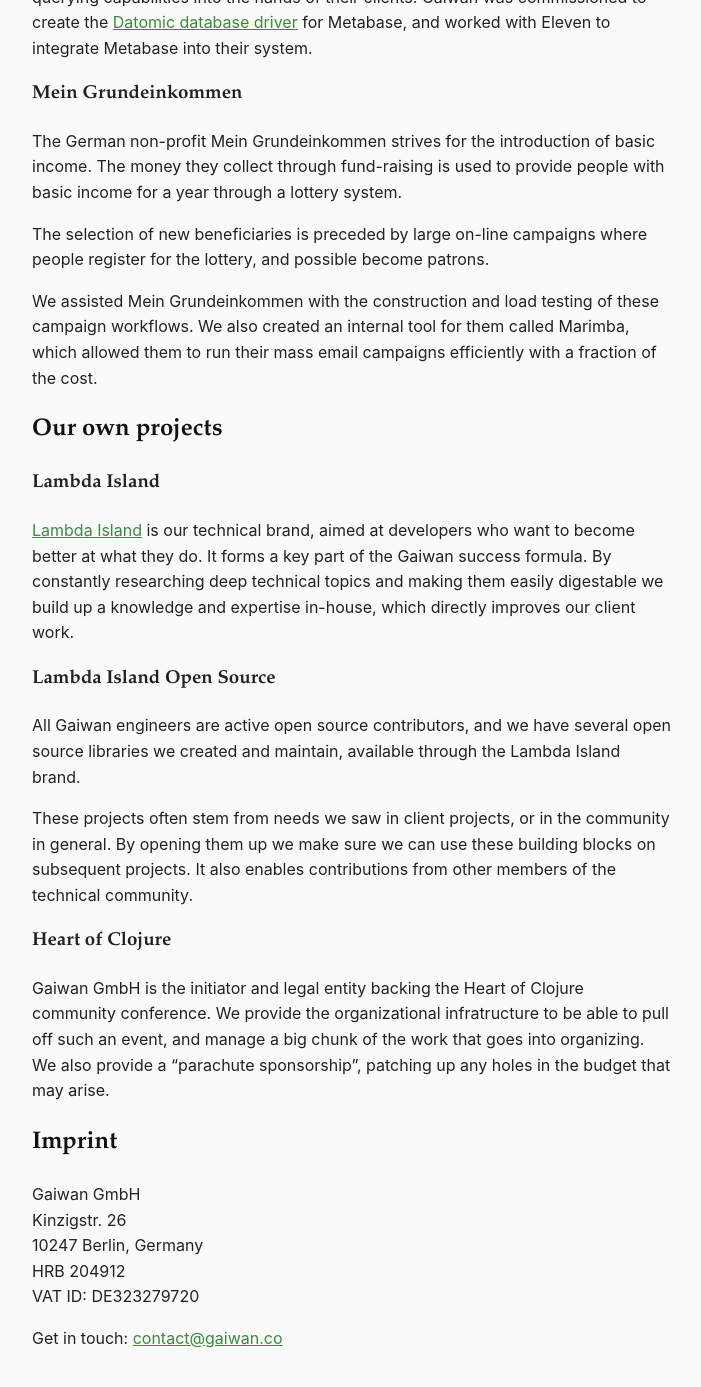
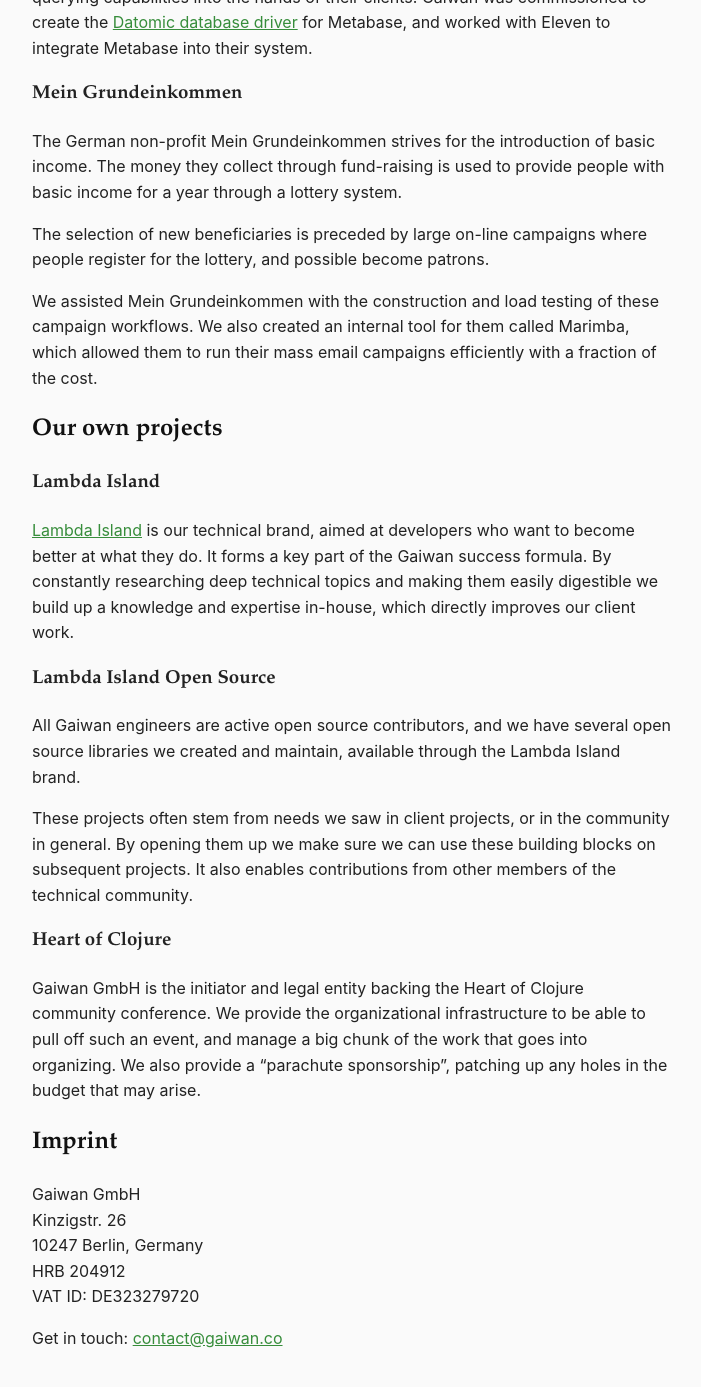
Before and after one commit to lambdaisland/gaiwan_co, a Jekyll site: the page built from index.md, in a window 1280 px wide and 1400 px high, scrolled down 980 px. Shown: the top 1387 px of the window, without its empty margins (288-989 px from the left). Built offline with Jekyll 4.4.1, drawn with Linux system fonts in a browser that asks for light colours; our own code applies the rules of GitHub Pages for plain Markdown files; some of the changed text lies outside the part shown.

Commit message:
Maybe run a spellchecker sometimes :facepalm:

```diff
--- a/index.md
+++ b/index.md
@@ -66,7 +66,7 @@ of the cost.
 [Lambda Island](https://lambdaisland.com) is our technical brand, aimed at
 developers who want to become better at what they do. It forms a key part of the
 Gaiwan success formula. By constantly researching deep technical topics and
-making them easily digestable we build up a knowledge and expertise in-house,
+making them easily digestible we build up a knowledge and expertise in-house,
 which directly improves our client work.
 
 ### Lambda Island Open Source
@@ -83,7 +83,7 @@ of the technical community.
 ### Heart of Clojure
 
 Gaiwan GmbH is the initiator and legal entity backing the Heart of Clojure
-community conference. We provide the organizational infratructure to be able to
+community conference. We provide the organizational infrastructure to be able to
 pull off such an event, and manage a big chunk of the work that goes into
 organizing. We also provide a "parachute sponsorship", patching up any holes in
 the budget that may arise.
```
Also changed, not shown: other parts of index.md (+1 -1 lines).
